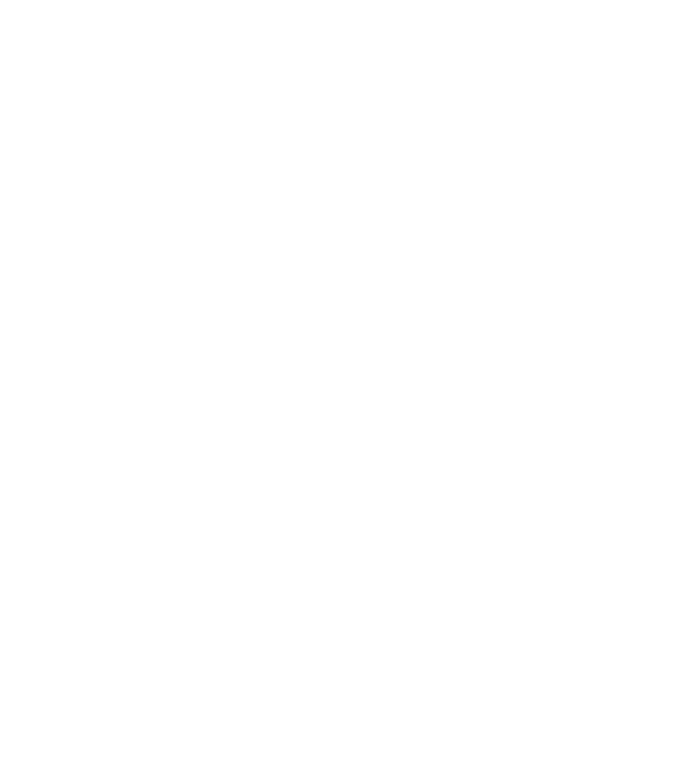
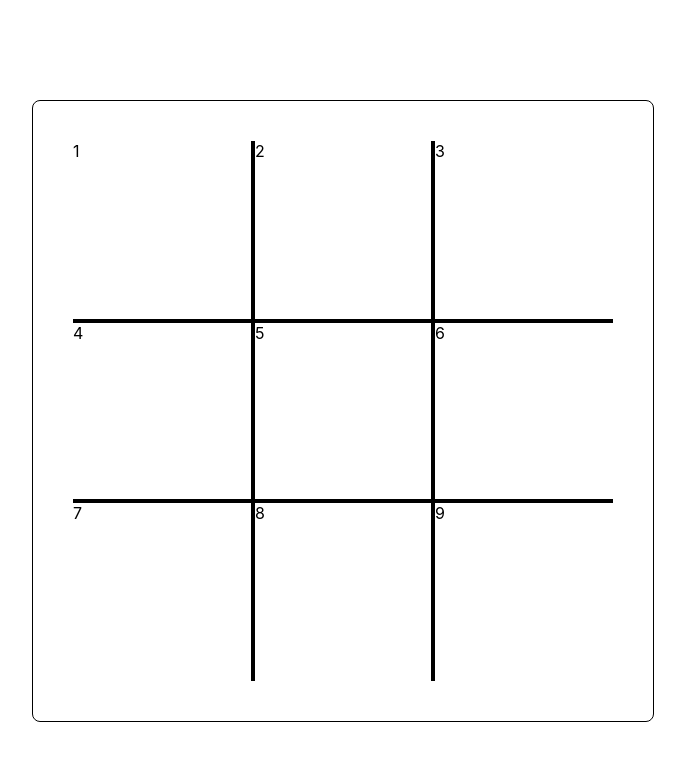
Before and after one commit to m-ghiringhelli/tactictoe, a React (Create React App) app: page / in a window 1280 px wide. Shown: the top 760 px of the page, without its empty margins (297-982 px from the left). Built offline with nearby package versions, Linux system fonts and the light colour scheme.

Commit message:
create initial board styling

```diff
--- a/src/App.js
+++ b/src/App.js
@@ -2,6 +2,7 @@
 import './App.css';
 import { GameContext } from './context/GameContext';
 import { useContext } from 'react';
+import Board from './components/Board/Board.js';
 
 function App() {
   const {
@@ -17,6 +18,7 @@
 
   return (
     <div>
+      <Board />
     </div>
   );
 }
--- /dev/null
+++ b/src/components/Board/Board.css
@@ -0,0 +1,11 @@
+.board {
+  border: 1px solid black;
+  border-radius: 8px;
+  padding: 40px;
+  width: 540px;
+  height: 540px;
+  margin: auto;
+  margin-top: 100px;
+  display: flex;
+  flex-wrap: wrap;
+}
--- /dev/null
+++ b/src/components/Board/Board.js
@@ -0,0 +1,16 @@
+import React, { useContext } from 'react';
+import { GameContext } from '../../context/GameContext';
+import Square from '../Square/Square';
+import './Board.css';
+
+export default function Board() {
+  const { board } = useContext(GameContext);
+
+  return (
+    <div className='board'>
+      {board.map((square) => (
+        <Square key={square.place} square={square}/>
+      ))}
+    </div>
+  );
+}
--- /dev/null
+++ b/src/components/Square/Square.css
@@ -0,0 +1,42 @@
+.square {
+  border: 2px black;
+  height: 180px;
+  width: 180px;
+  box-sizing: border-box;
+}
+
+.square:nth-child(1) {
+  border-style: none solid solid none;
+}
+
+.square:nth-child(2) {
+  border-style: none solid solid solid;
+}
+
+.square:nth-child(3) {
+  border-style: none none solid solid;
+}
+
+.square:nth-child(4) {
+  border-style: solid solid solid none;
+}
+
+.square:nth-child(5) {
+  border-style: solid;
+}
+
+.square:nth-child(6) {
+  border-style: solid none solid solid;
+}
+
+.square:nth-child(7) {
+  border-style: solid solid none none;
+}
+
+.square:nth-child(8) {
+  border-style: solid solid none solid;
+}
+
+.square:nth-child(9) {
+  border-style: solid none none solid;
+}
--- /dev/null
+++ b/src/components/Square/Square.js
@@ -0,0 +1,9 @@
+import React from 'react';
+import './Square.css';
+
+export default function Square({ square }) {
+  console.log(square);
+  return (
+    <div className='square'>{`${square.place}`}</div>
+  );
+}
```
